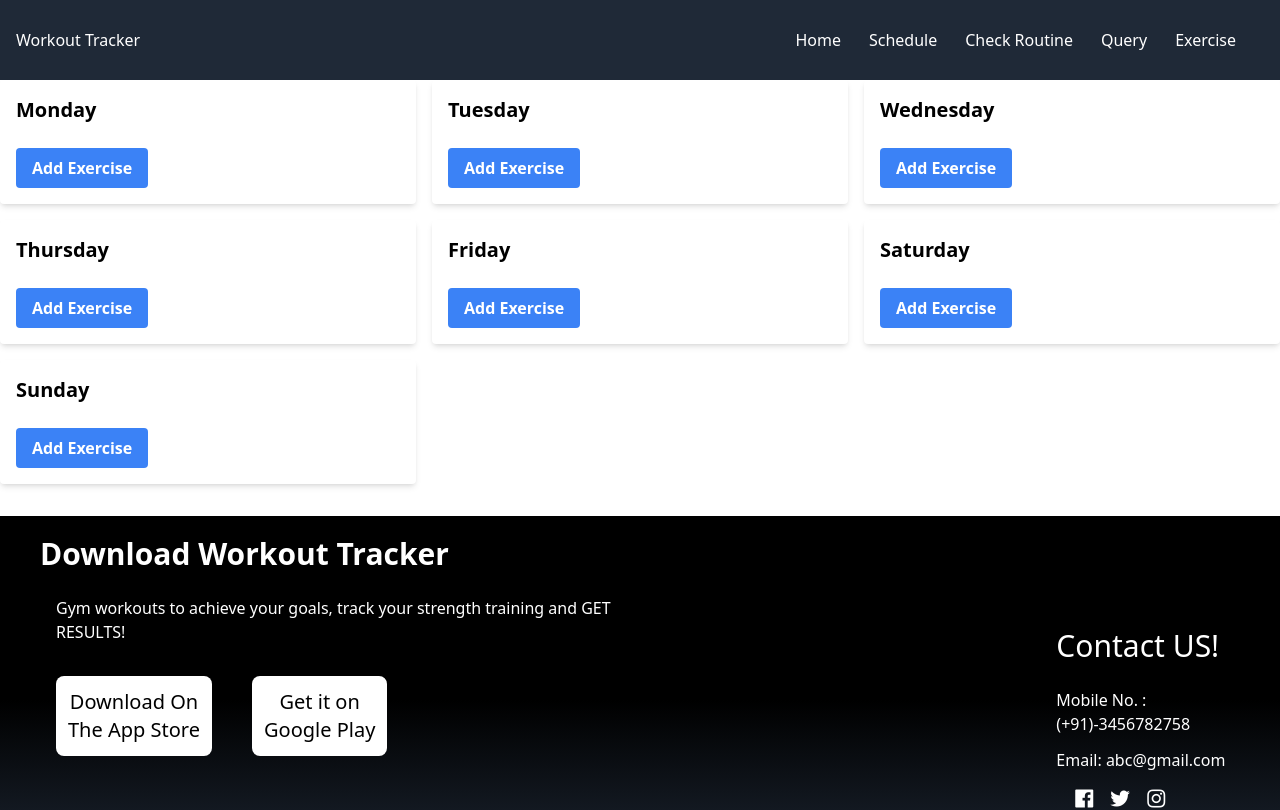
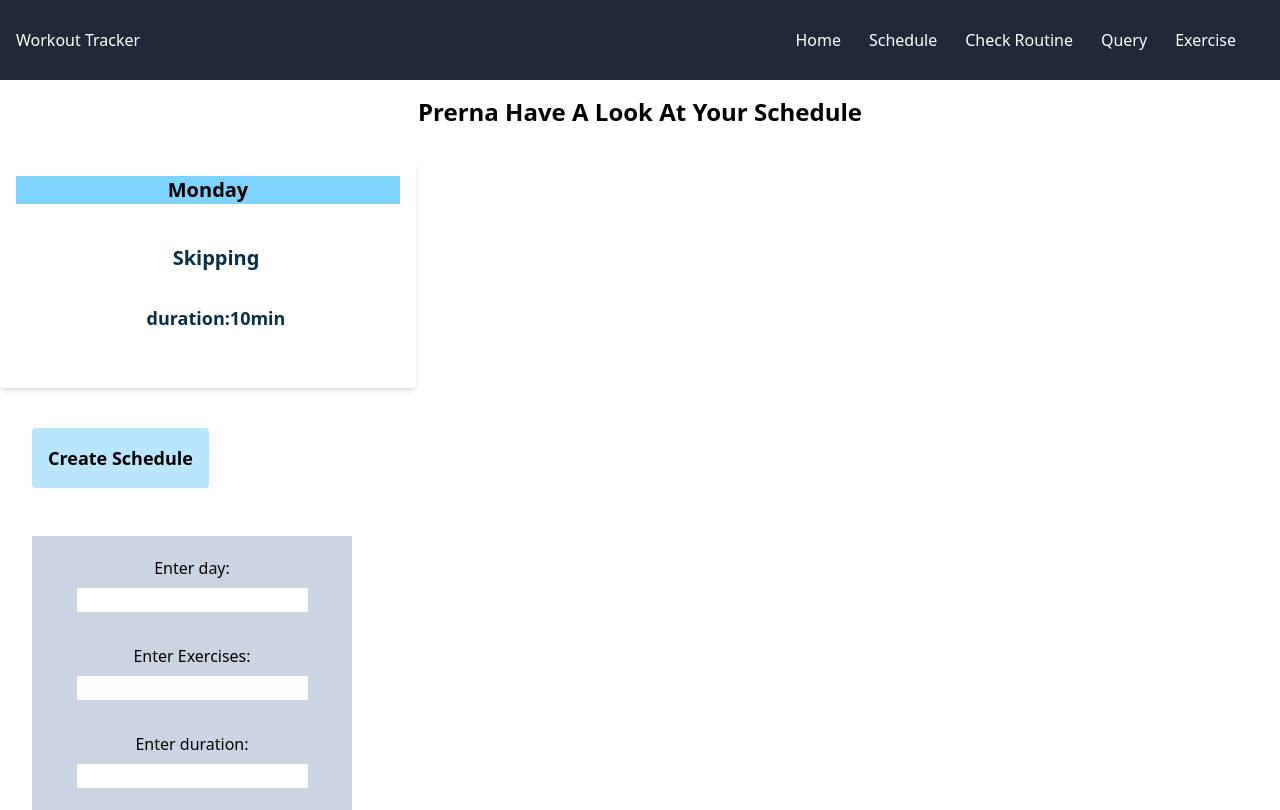
Before and after one commit to Prerna417/workout-tracker, a React (Create React App) app in the folder client/: page /Schedule in a window 1280 px wide. Shown: the top 810 px of the page. Built offline with nearby package versions, Linux system fonts and the light colour scheme.

Commit message:
created schedule ui

```diff
--- a/client/src/components/Exercise.js
+++ b/client/src/components/Exercise.js
@@ -23,7 +23,7 @@ export default function Exercise() {
                             <p className='text-white mt-4 text-2xl text-center'>Running</p>
                             <div className='flex space-x-44'>
                                 <button className='bg-white rounded-lg py-3 font-bold px-8'>Add</button>
-                                <button className='bg-white  rounded-lg py-3 font-bold px-8'>Remove</button>
+
                             </div>
                         </div>
 
@@ -32,7 +32,7 @@ export default function Exercise() {
                             <p className='text-white mt-4 text-2xl text-center'>swimming</p>
                             <div className='flex space-x-44'>
                                 <button className='bg-white rounded-lg py-3 font-bold px-8'>Add</button>
-                                <button className='bg-white  rounded-lg py-3 font-bold px-8'>Remove</button>
+
                             </div>
                         </div>
 
@@ -41,7 +41,7 @@ export default function Exercise() {
                             <p className='text-white mt-4 text-2xl text-center'>HIIT workout</p>
                             <div className='flex space-x-44'>
                                 <button className='bg-white rounded-lg py-3 font-bold px-8'>Add</button>
-                                <button className='bg-white  rounded-lg py-3 font-bold px-8'>Remove</button>
+
                             </div>
                         </div>
                     </div>
@@ -60,7 +60,7 @@ export default function Exercise() {
                             <p className='text-white mt-4 text-2xl text-center'>PushUp</p>
                             <div className='flex space-x-44'>
                                 <button className='bg-white rounded-lg py-3 font-bold px-8'>Add</button>
-                                <button className='bg-white  rounded-lg py-3 font-bold px-8'>Remove</button>
+
                             </div>
                         </div>
 
@@ -69,7 +69,7 @@ export default function Exercise() {
                             <p className='text-white mt-4 text-2xl text-center'>lunges</p>
                             <div className='flex space-x-44'>
                                 <button className='bg-white rounded-lg py-3 font-bold px-8'>Add</button>
-                                <button className='bg-white  rounded-lg py-3 font-bold px-8'>Remove</button>
+
                             </div>
                         </div>
 
@@ -78,7 +78,7 @@ export default function Exercise() {
                             <p className='text-white mt-4 text-2xl text-center'>Squats</p>
                             <div className='flex space-x-44'>
                                 <button className='bg-white rounded-lg py-3 font-bold px-8'>Add</button>
-                                <button className='bg-white  rounded-lg py-3 font-bold px-8'>Remove</button>
+
                             </div>
                         </div>
                     </div>
--- a/client/src/components/Schedule.js
+++ b/client/src/components/Schedule.js
@@ -2,46 +2,52 @@ import React, { useState } from 'react';
 
 const Schedule = () => {
   // Assuming schedule is an array of objects, each representing a day's schedule
-  const [schedule, setSchedule] = useState([
-    { day: 'Monday', exercises: [] },
-    { day: 'Tuesday', exercises: [] },
-    { day: 'Wednesday', exercises: [] },
-    { day: 'Thursday', exercises: [] },
-    { day: 'Friday', exercises: [] },
-    { day: 'Saturday', exercises: [] },
-    { day: 'Sunday', exercises: [] }
-  ]);
+  // const [schedule, setSchedule] = useState([
+  //   { day: 'Monday', exercises: [] },
+  //   { day: 'Tuesday', exercises: [] },
+  //   { day: 'Wednesday', exercises: [] },
+  //   { day: 'Thursday', exercises: [] },
+  //   { day: 'Friday', exercises: [] },
+  //   { day: 'Saturday', exercises: [] },
+  //   { day: 'Sunday', exercises: [] }
+  // ]);
 
-  // Function to add an exercise to a specific day's schedule
-  const addExerciseToDay = (dayIndex, exercise) => {
-    setSchedule(prevSchedule => {
-      const updatedSchedule = [...prevSchedule];
-      updatedSchedule[dayIndex].exercises.push(exercise);
-      return updatedSchedule;
-    });
-  };
+  // // Function to add an exercise to a specific day's schedule
+  // const addExerciseToDay = (dayIndex, exercise) => {
+  //   setSchedule(prevSchedule => {
+  //     const updatedSchedule = [...prevSchedule];
+  //     updatedSchedule[dayIndex].exercises.push(exercise);
+  //     return updatedSchedule;
+  //   });
+  // };
 
   return (
-    <div className="container mx-auto py-8">
-      <h2 className="text-2xl font-bold mb-4">Schedule</h2>
+    <div className="container mx-auto py-8 ">
+      <h2 className="text-2xl text-center font-bold mb-8 my-16"> Prerna Have A Look At Your Schedule</h2>
       <div className="grid grid-cols-1 md:grid-cols-2 lg:grid-cols-3 gap-4">
-        {schedule.map((day, index) => (
-          <div key={index} className="bg-white p-4 shadow-md rounded">
-            <h3 className="text-xl font-bold mb-2">{day.day}</h3>
-            <ul className="list-disc pl-4">
-              {day.exercises.map((exercise, i) => (
-                <li key={i} className="mb-2">{exercise}</li>
-              ))}
-            </ul>
-            {/* Add Exercise Button */}
-            <button
-              onClick={() => addExerciseToDay(index, 'New Exercise')}
-              className="bg-blue-500 text-white font-bold py-2 px-4 rounded mt-4"
-            >
-              Add Exercise
-            </button>
-          </div>
-        ))}
+        <div className='bg-white p-4 shadow-md rounded'>
+        <h3 className="text-xl bg-sky-300 font-bold mb-10 text-center">Monday</h3>
+         <div className='pl-4'>
+          <h3 className='font-semibold text-sky-950 text-xl mb-8 text-center'>Skipping</h3>
+          <h4 className='font-semibold text-sky-950 mb-10 text-lg text-center'>duration:10min</h4>
+         </div>
+        </div>
+      </div>
+      <div className='mt-10 pl-8'>
+        <button className='bg-sky-200 p-4 rounded text-lg font-semibold'>Create Schedule</button>
+      </div>
+
+      <div className='mt-8 pt-4 ml-8 w-1/4 '>
+        <form action='/submit' method="post" className='flex flex-col items-center bg-slate-300 py-5 h-[300px] space-y-2'>
+          <label for="day">Enter day:</label>
+          <input type="text" id="day" name="day"></input>
+          <br />
+          <label for="exercise">Enter Exercises:</label>
+          <input type="text" id="exercise" name="exercise"></input>
+          <br/>
+          <label for="duration">Enter duration:</label>
+          <input type="text" id="duration" name="duration"></input>
+        </form>
       </div>
     </div>
   );
```
